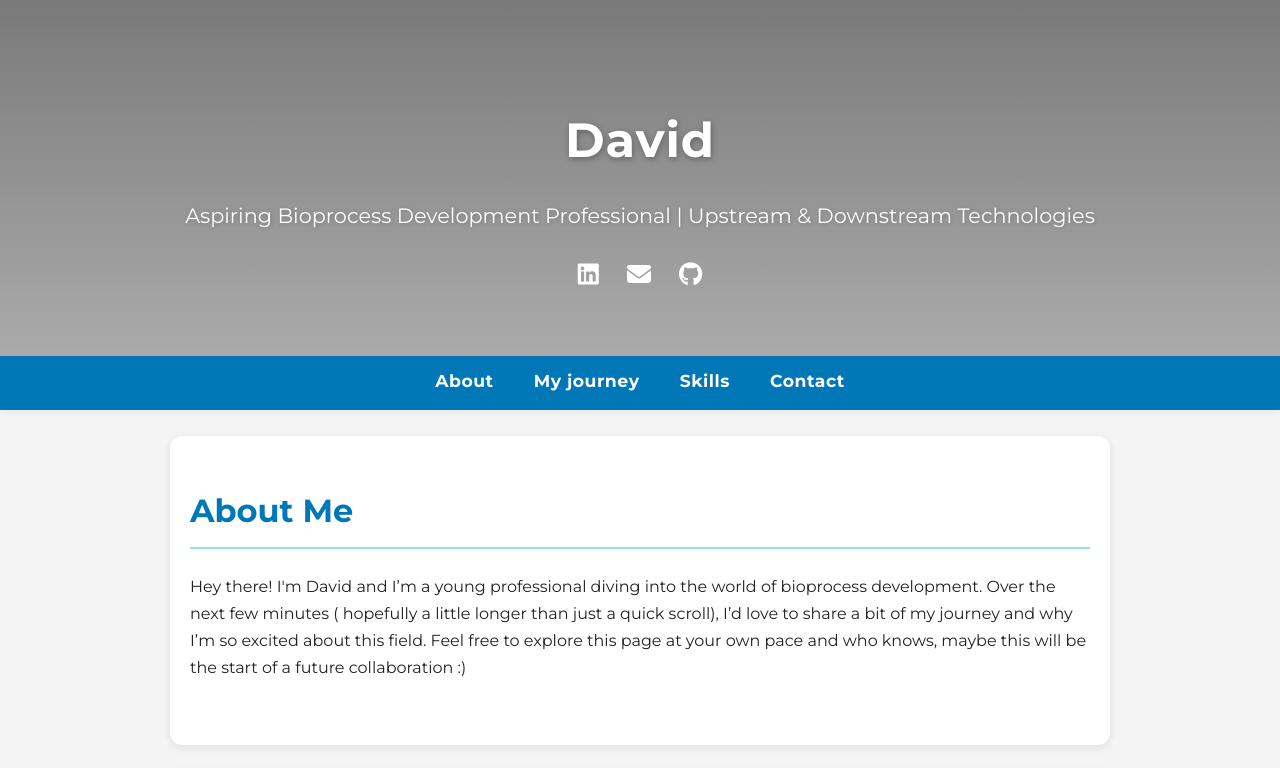
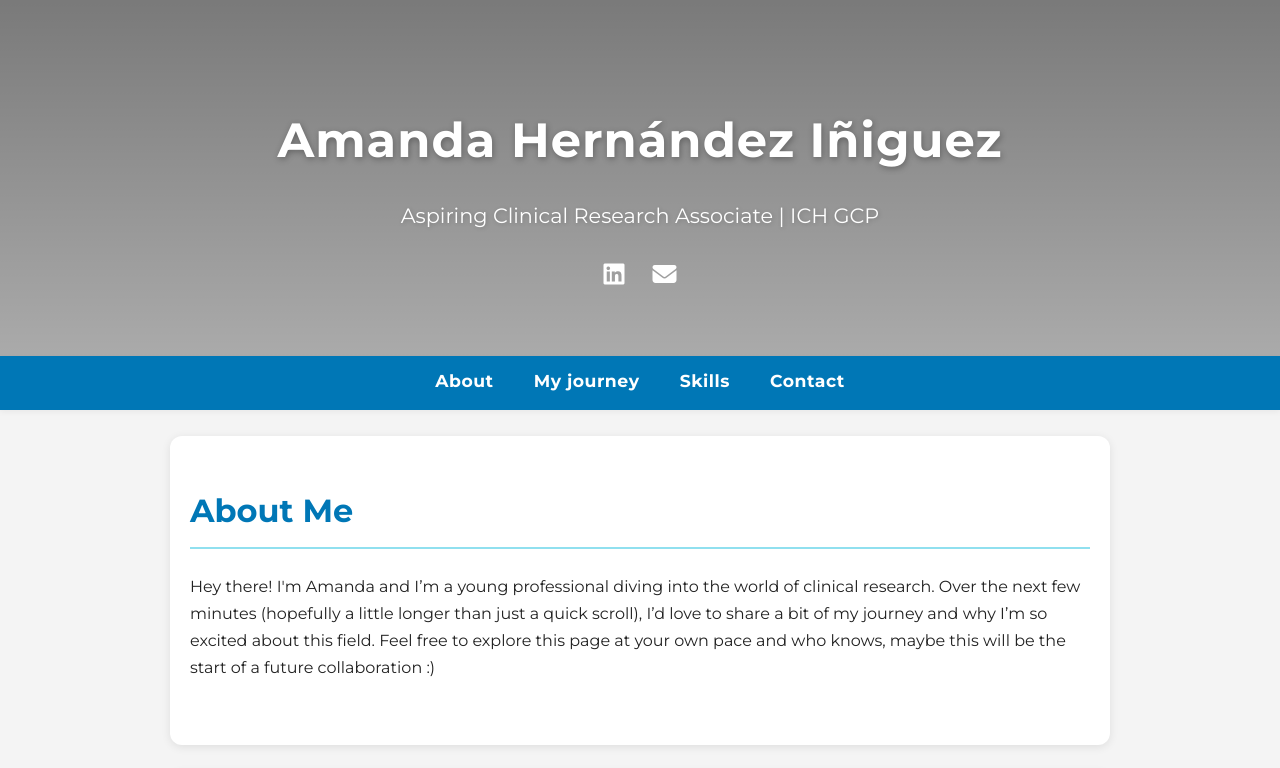
Before and after one commit to David5Oliver/WebAmorsito, a plain HTML site: page index.html in a window 1280 px wide. Shown: the top 768 px of the page. Drawn offline with Linux system fonts and the light colour scheme.

Commit message:
Update index.html

```diff
--- a/index.html
+++ b/index.html
@@ -3,7 +3,7 @@
 <head>
   <meta charset="UTF-8">
   <meta name="viewport" content="width=device-width, initial-scale=1.0">
-  <title>David - Bioprocess Student</title>
+  <title>Amanda Clinical Research Associate Student</title>
   <!-- Google Fonts for better typography -->
   <link href="https://fonts.googleapis.com/css?family=Montserrat:400,700&display=swap" rel="stylesheet">
   <!-- Font Awesome for icons -->
@@ -248,12 +248,11 @@
 
   <!-- ===== HEADER ===== -->
   <header>
-    <h1>David</h1>
-    <p>Aspiring Bioprocess Development Professional<span aria-hidden="true"> | </span> Upstream & Downstream Technologies</p>
+    <h1>Amanda Hernández Iñiguez</h1>
+    <p> Aspiring Clinical Research Associate <span aria-hidden="true"> | </span> ICH GCP </p>
     <div class="header-social">
-      <a href="https://www.linkedin.com/in/davidoliveraguilar" target="_blank" aria-label="LinkedIn"><i class="fab fa-linkedin"></i></a>
-      <a href="mailto:davidoliveraguilar@gmail.com" aria-label="Email"><i class="fas fa-envelope"></i></a>
-      <a href="https://github.com/David5Oliver" target="_blank" aria-label="GitHub"><i class="fab fa-github"></i></a>
+      <a href="https://www.linkedin.com/in/amanda-hernández-iñiguez/" target="_blank" aria-label="LinkedIn"><i class="fab fa-linkedin"></i></a>
+      <a href="mailto:amandahi1031@gmail.com" aria-label="Email"><i class="fas fa-envelope"></i></a>
     </div>
   </header>
 
@@ -269,7 +268,7 @@
   <section id="about">
     <h2>About Me</h2>
     <p>
-      Hey there! I'm David and I’m a young professional diving into the world of bioprocess development. Over the next few minutes ( hopefully a little longer than just a quick scroll), I’d love to share a bit of my journey and why I’m so excited about this field. Feel free to explore this page at your own pace and who knows, maybe this will be the start of a future collaboration :)
+      Hey there! I'm Amanda and I’m a young professional diving into the world of clinical research. Over the next few minutes (hopefully a little longer than just a quick scroll), I’d love to share a bit of my journey and why I’m so excited about this field. Feel free to explore this page at your own pace and who knows, maybe this will be the start of a future collaboration :)
     </p>
   </section>
 
@@ -282,7 +281,7 @@
       <div class="project">
         <h3 onclick="toggleProject(this)">1. BIOtechnology BSc (UMH) </h3>
         <div class="content">
-          <p>Yes, I wrote BIO on purpose, because unfortunately my BSc was closer to Biochemistry than to what I would consider Biotechnology. That aside, during those 4 years I developed a strong scientific background in biochemistry, genetics, and microbiology which, in the end, I have to admit has been very useful for me in the future. Some of the highlights: </p>
+          <p> </p>
           <ul>
             <li><i class="fa fa-check"></i> ERASMUS+ exchange semester in Norway</li>
             <li><i class="fa fa-check"></i> Several internships in different laboratories</li>
```
